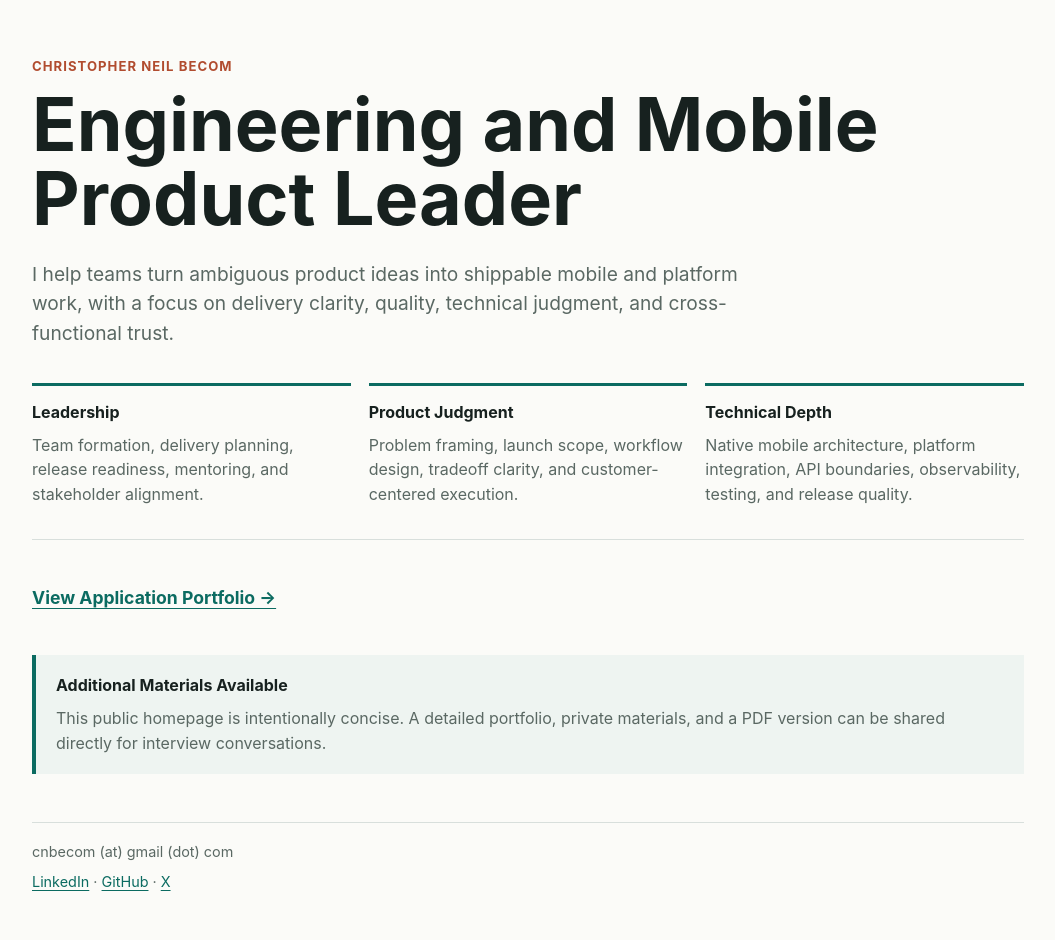
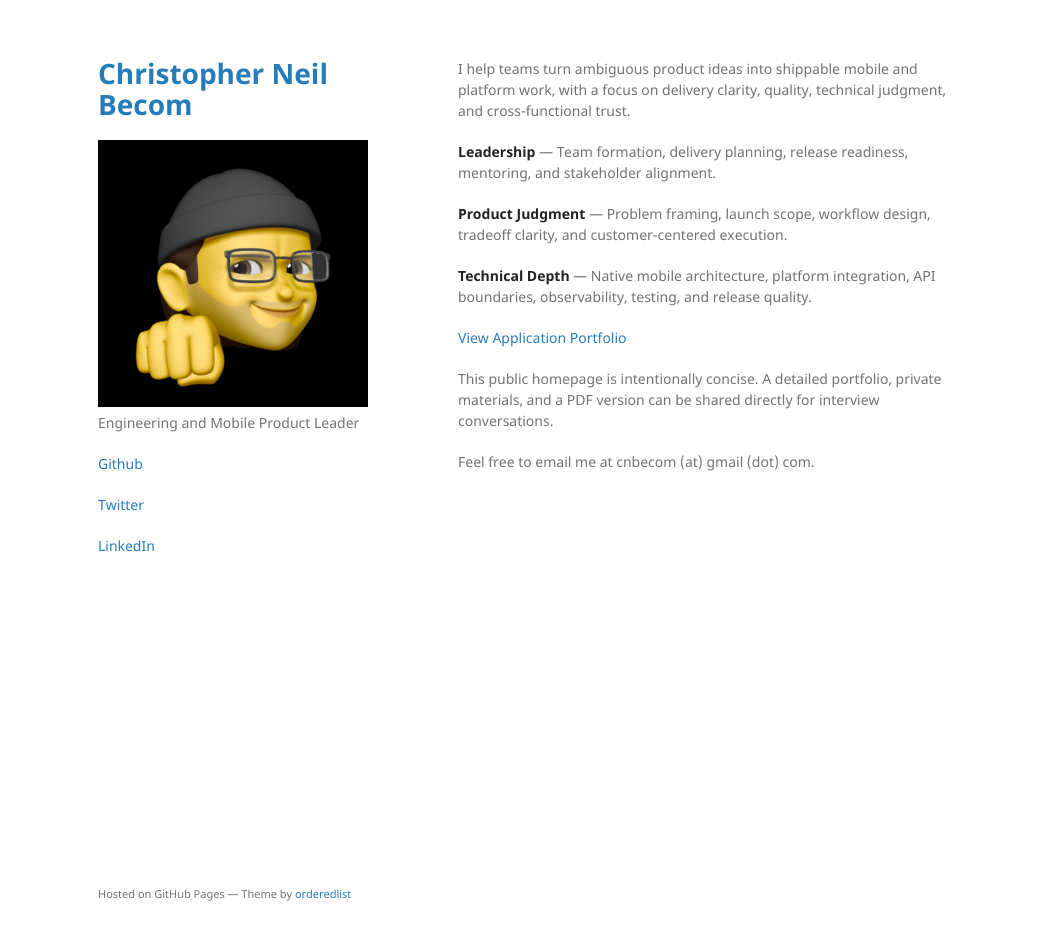
Before and after one commit to cnbecom/cnbecom.github.io, a Jekyll site: the page built from index.md, in a window 1280 px wide and 973 px high. Shown: the top 940 px of the window, without its empty margins (112-1167 px from the left). Built offline with Jekyll 4.4.1, drawn with Linux system fonts in a browser that asks for light colours.

Commit message:
Revert layout to Jekyll minimal theme, keep updated copy
Restore the original Jekyll minimal theme layout while keeping the
updated title, description, and page content. Update index.md with
current copy: lede, focus areas, portfolio link (UUID path),
availability note, and contact.

Co-Authored-By: Claude Opus 4.6 <noreply@anthropic.com>

```diff
--- a/_layouts/default.html
+++ b/_layouts/default.html
@@ -1,207 +1,81 @@
-<!doctype html>
+<!DOCTYPE html>
 <html lang="{{ site.lang | default: "en-US" }}">
   <head>
-    <meta charset="utf-8">
+    <meta charset="UTF-8">
+    <meta http-equiv="X-UA-Compatible" content="IE=edge">
     <meta name="viewport" content="width=device-width, initial-scale=1">
 
 {% seo %}
-    <style>
-      :root {
-        color-scheme: light;
-        --ink: #17211f;
-        --muted: #5a6863;
-        --line: #d8dfdc;
-        --paper: #fbfbf8;
-        --accent: #0b6b61;
-        --accent-2: #b14c2f;
-        --wash: #eef4f1;
-      }
-
-      * {
-        box-sizing: border-box;
-      }
-
-      body {
-        margin: 0;
-        background: var(--paper);
-        color: var(--ink);
-        font: 16px/1.55 -apple-system, BlinkMacSystemFont, "Segoe UI", sans-serif;
-      }
-
-      main {
-        width: min(100%, 1040px);
-        margin: 0 auto;
-        padding: 56px 24px 72px;
-      }
-
-      header {
-        border-bottom: 1px solid var(--line);
-        padding-bottom: 32px;
-      }
-
-      .eyebrow {
-        color: var(--accent-2);
-        font-size: 0.82rem;
-        font-weight: 700;
-        letter-spacing: 0.08em;
-        margin: 0 0 12px;
-        text-transform: uppercase;
-      }
-
-      h1 {
-        font-size: clamp(2.45rem, 6vw, 4.6rem);
-        line-height: 1;
-        margin: 0;
-        max-width: 860px;
-      }
-
-      .lede {
-        color: var(--muted);
-        font-size: 1.2rem;
-        margin: 24px 0 0;
-        max-width: 760px;
-      }
-
-      .summary-grid {
-        display: grid;
-        gap: 18px;
-        grid-template-columns: repeat(3, minmax(0, 1fr));
-        margin: 34px 0 0;
-      }
-
-      .summary {
-        border-top: 3px solid var(--accent);
-        padding-top: 14px;
-      }
-
-      .summary h2 {
-        font-size: 1rem;
-        margin: 0 0 8px;
-      }
-
-      .summary p {
-        color: var(--muted);
-        margin: 0;
-      }
-
-      .cta-section {
-        margin-top: 44px;
-      }
-
-      .cta-link {
-        color: var(--accent);
-        display: inline-block;
-        font-size: 1.1rem;
-        font-weight: 700;
-        text-decoration-thickness: 0.08em;
-        text-underline-offset: 0.22em;
-      }
-
-      .cta-link:hover {
-        color: var(--accent-2);
-      }
-
-      .note {
-        background: var(--wash);
-        border-left: 4px solid var(--accent);
-        margin-top: 44px;
-        padding: 18px 20px;
-      }
-
-      .note h2 {
-        font-size: 1rem;
-        margin: 0 0 8px;
-      }
-
-      .note p {
-        color: var(--muted);
-        margin: 0;
-      }
-
-      footer {
-        border-top: 1px solid var(--line);
-        color: var(--muted);
-        font-size: 0.9rem;
-        margin-top: 48px;
-        padding-top: 18px;
-      }
-
-      footer p {
-        margin: 0 0 8px;
-      }
-
-      footer a {
-        color: var(--accent);
-        text-decoration-thickness: 0.08em;
-        text-underline-offset: 0.22em;
-      }
-
-      footer a:hover {
-        color: var(--accent-2);
-      }
-
-      @media (max-width: 760px) {
-        main {
-          padding: 36px 18px 52px;
-        }
-
-        .summary-grid {
-          grid-template-columns: 1fr;
-        }
-      }
-
-      @media print {
-        body {
-          background: #fff;
-        }
-
-        main {
-          padding: 0;
-        }
-      }
-    </style>
+    <link rel="stylesheet" href="{{ "/assets/css/style.css?v=" | append: site.github.build_revision | relative_url }}">
+    <!--[if lt IE 9]>
+    <script src="https://cdnjs.cloudflare.com/ajax/libs/html5shiv/3.7.3/html5shiv.min.js"></script>
+    <![endif]-->
   </head>
   <body>
-    <main>
+    <div class="wrapper">
       <header>
-        <p class="eyebrow">{{ site.title }}</p>
-        <h1>{{ site.description }}</h1>
-        <p class="lede">I help teams turn ambiguous product ideas into shippable mobile and platform work, with a focus on delivery clarity, quality, technical judgment, and cross-functional trust.</p>
-        <div class="summary-grid" aria-label="Focus areas">
-          <div class="summary">
-            <h2>Leadership</h2>
-            <p>Team formation, delivery planning, release readiness, mentoring, and stakeholder alignment.</p>
-          </div>
-          <div class="summary">
-            <h2>Product Judgment</h2>
-            <p>Problem framing, launch scope, workflow design, tradeoff clarity, and customer-centered execution.</p>
-          </div>
-          <div class="summary">
-            <h2>Technical Depth</h2>
-            <p>Native mobile architecture, platform integration, API boundaries, observability, testing, and release quality.</p>
-          </div>
-        </div>
+        <h1><a href="{{ "/" | absolute_url }}">{{ site.title | default: site.github.repository_name }}</a></h1>
+
+        {% if site.logo %}
+          <img src="{{site.logo | relative_url}}" alt="Logo" />
+        {% endif %}
+
+        <p>{{ site.description | default: site.github.project_tagline }}</p>
+
+        {% if site.github.is_project_page %}
+        <p class="view"><a href="{{ site.github.repository_url }}">View the Project on GitHub <small>{{ site.github.repository_nwo }}</small></a></p>
+        {% endif %}
+
+        {% if site.github.is_user_page %}
+        <p class="view"><a href="{{ site.github.owner_url }}">Github</a></p>
+        {% endif %}
+
+        {% if site.show_twitter %}
+        <p class="view"><a href="https://twitter.com/cnbecom">Twitter</a></p>
+        {% endif %}
+
+        {% if site.show_linkedin %}
+        <p class="view"><a href="https://www.linkedin.com/in/cnbecom/">LinkedIn</a></p>
+        {% endif %}
+
+        {% if site.show_angelco %}
+        <p class="view"><a href="https://angel.co/cnbecom">AngelCo</a></p>
+        {% endif %}
+
+        {% if site.show_stackoverflow %}
+        <p class="view"><a href="https://stackoverflow.com/users/1131232/cnbecom">Stackoverflow</a></p>
+        {% endif %}
+
+        {% if site.show_downloads %}
+        <ul class="downloads">
+          <li><a href="{{ site.github.zip_url }}">Download <strong>ZIP File</strong></a></li>
+          <li><a href="{{ site.github.tar_url }}">Download <strong>TAR Ball</strong></a></li>
+          <li><a href="{{ site.github.repository_url }}">View On <strong>GitHub</strong></a></li>
+        </ul>
+        {% endif %}
       </header>
-
-      <div class="cta-section">
-        <a class="cta-link" href="./portfolio/b57e9817-dba2-4f96-977f-595098792068/">View Application Portfolio &rarr;</a>
-      </div>
-
-      <div class="note">
-        <h2>Additional Materials Available</h2>
-        <p>This public homepage is intentionally concise. A detailed portfolio, private materials, and a PDF version can be shared directly for interview conversations.</p>
-      </div>
+      <section>
 
       {{ content }}
 
+      </section>
       <footer>
-        <p>cnbecom (at) gmail (dot) com</p>
-        <p>
-          <a href="https://www.linkedin.com/in/cnbecom/">LinkedIn</a> &middot;
-          <a href="https://github.com/cnbecom">GitHub</a> &middot;
-          <a href="https://x.com/cnbecom">X</a>
-        </p>
+        {% if site.github.is_project_page %}
+        <p>This project is maintained by <a href="{{ site.github.owner_url }}">{{ site.github.owner_name }}</a></p>
+        {% endif %}
+        <p><small>Hosted on GitHub Pages &mdash; Theme by <a href="https://github.com/orderedlist">orderedlist</a></small></p>
       </footer>
-    </main>
+    </div>
+    <script src="{{ "/assets/js/scale.fix.js" | relative_url }}"></script>
+    {% if site.google_analytics %}
+    <script>
+      (function(i,s,o,g,r,a,m){i['GoogleAnalyticsObject']=r;i[r]=i[r]||function(){
+      (i[r].q=i[r].q||[]).push(arguments)},i[r].l=1*new Date();a=s.createElement(o),
+      m=s.getElementsByTagName(o)[0];a.async=1;a.src=g;m.parentNode.insertBefore(a,m)
+      })(window,document,'script','https://www.google-analytics.com/analytics.js','ga');
+      ga('create', '{{ site.google_analytics }}', 'auto');
+      ga('send', 'pageview');
+    </script>
+    {% endif %}
   </body>
 </html>
--- a/index.md
+++ b/index.md
@@ -1,3 +1,17 @@
 ---
 layout: default
 ---
+
+I help teams turn ambiguous product ideas into shippable mobile and platform work, with a focus on delivery clarity, quality, technical judgment, and cross-functional trust.
+
+**Leadership** — Team formation, delivery planning, release readiness, mentoring, and stakeholder alignment.
+
+**Product Judgment** — Problem framing, launch scope, workflow design, tradeoff clarity, and customer-centered execution.
+
+**Technical Depth** — Native mobile architecture, platform integration, API boundaries, observability, testing, and release quality.
+
+[View Application Portfolio](./portfolio/b57e9817-dba2-4f96-977f-595098792068/)
+
+This public homepage is intentionally concise. A detailed portfolio, private materials, and a PDF version can be shared directly for interview conversations.
+
+Feel free to email me at cnbecom (at) gmail (dot) com.
```
